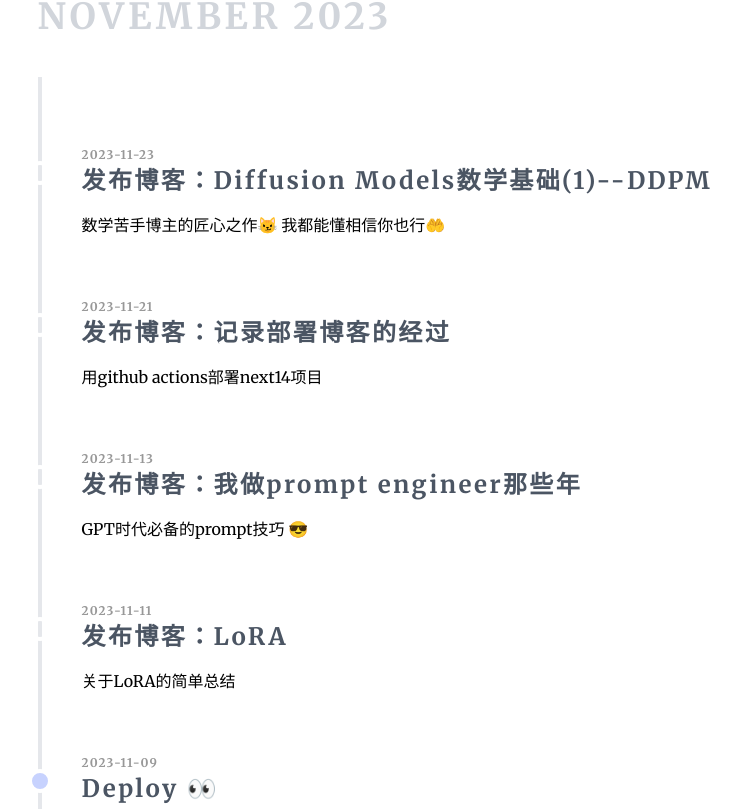
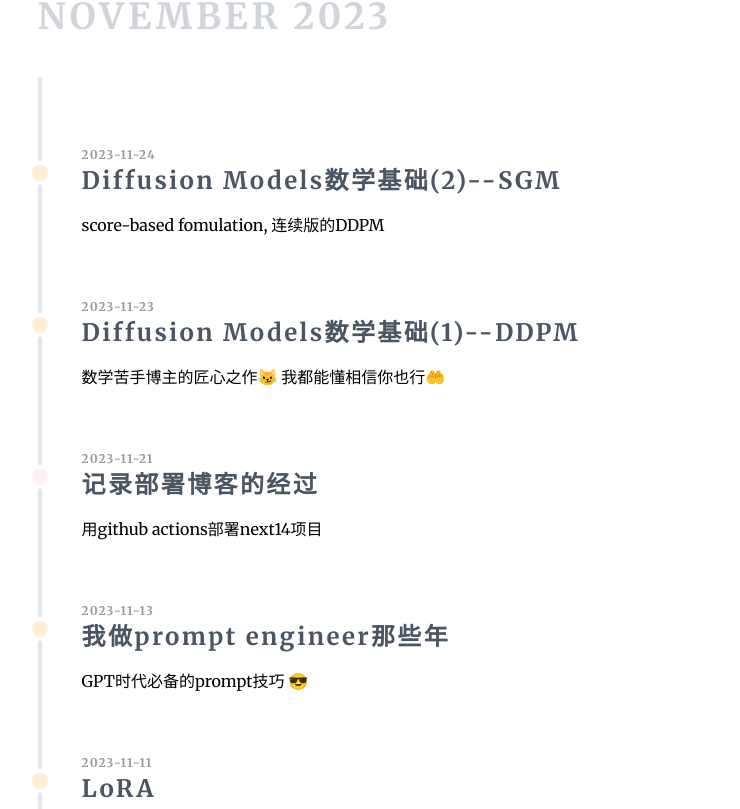
Before and after one commit to Linn3a/blog, a Next.js app: page / in a window 1280 px wide. Shown: the part 1351-2160 px from the top of the page, without its empty margins (170-910 px from the left). Built offline with nearby package versions, Linux system fonts and the light colour scheme.

Commit message:
feat🎨: different dot color

```diff
--- a/components/TimeLine.tsx
+++ b/components/TimeLine.tsx
@@ -10,6 +10,7 @@ interface event {
     title: string,
     content: string,
     link: string,
+    color: string,
 }
 
 const parseTimeLineData = () => {
@@ -30,17 +31,24 @@ const parseTimeLineData = () => {
     }, {} as {[key:string]:event[]})
 
     // 把博客的数据也加进去
+    const folderColor = {
+        "dev": "rose",
+        "dl":"orange",
+    }
+    folderColor["dev"]
     const postData = getAllPostMetadata()
     postData.forEach((post) => {
         const month = post.date.split(" ")[0].substring(0,7)
         if (!eventsByMonth[month]) {
             eventsByMonth[month] = []
         }
+
         eventsByMonth[month].push({
             date: post.date,
-            title: `发布博客：${post.title}`,
+            title: `${post.title}`,
             content: post.subtitle,
             link: `/posts/${post.folder}/${post.slug}`,
+            color: folderColor[post.folder.toString()],
         })
     })
 
@@ -85,7 +93,6 @@ const  TimeLine = (props:{
     posts:postMetadata[]}) => {
 
         const events = parseTimeLineData();
-        console.log(events);
 
 
     return (
@@ -107,12 +114,12 @@ const  TimeLine = (props:{
                 {event.map((subevent:event) => (
                     <div className="relative">
                         {subevent.link == ""? (
-                        <div className="dot"></div>):
-                        (<Link href={subevent.link} className="post"/>)}
-
+                        <div className={`dot bg-${subevent.color}-200`}></div>): subevent.color == `rose`?
+                        (<Link href={subevent.link} className={` bg-rose-50 post hover:ring-2 ring-rose-100`}></Link>)
+                         : (<Link href={subevent.link} className={`bg-orange-100 post hover:ring-2 ring-orange-100`}></Link>)}
                         <div className="pl-10">
                             <span className="timeline-date">{subevent.date}</span>
-                            <h3 className="timeline-title">{subevent.title}</h3>
+                            <h3 className="timeline-title"> {subevent.title}</h3>
                             <p className="timeline-content">
                                 {subevent.content}
                                 </p>
--- /dev/null
+++ b/data/posts/dl/foundations of diffusion models 2.md
@@ -0,0 +1,16 @@
+---
+title: Diffusion Models数学基础(2)--SGM
+subtitle: score-based fomulation, 连续版的DDPM
+date: 2023-11-24 22:00:00
+tags: [diffusion model, generative model, deep learning]
+series: 0
+cover: /images/dm2.png
+
+---
+
+> [!abstract] 总结
+>
+> 本篇文章介绍了score-based generative models[^1][^2]的数学原理（SGM）
+
+[^1]: https://arxiv.org/abs/2011.13456
+[^2]: https://yang-song.net/blog/2021/score/
```
